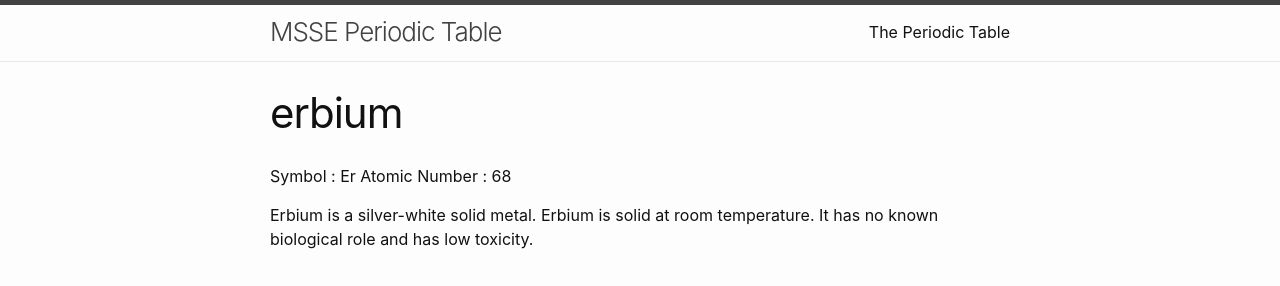
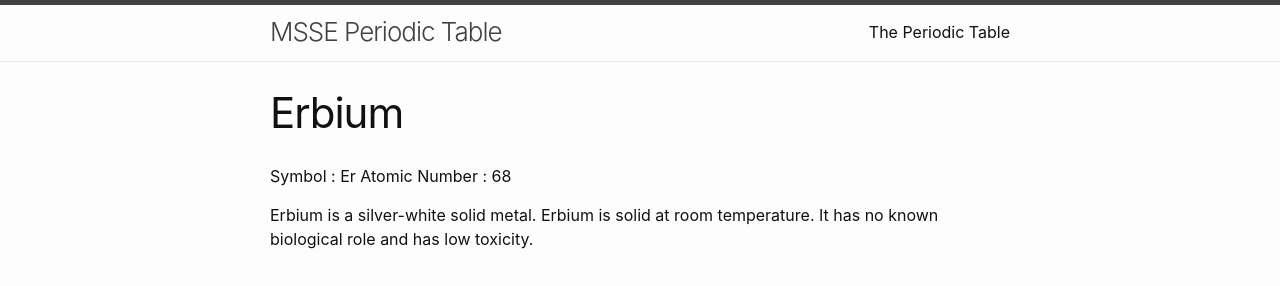
Before and after one commit to msse-chem-280-2024/periodic-table, a Jekyll site: the page built from elements/erbium.md, in a window 1280 px wide. Shown: the top 286 px of the page. Built offline with Jekyll 4.4.1, drawn with Linux system fonts in a browser that asks for light colours.

```diff
--- a/elements/erbium.md
+++ b/elements/erbium.md
@@ -1,6 +1,6 @@
 ---
 layout: page
-title: erbium
+title: Erbium
 ---
 
 Symbol : Er
```
